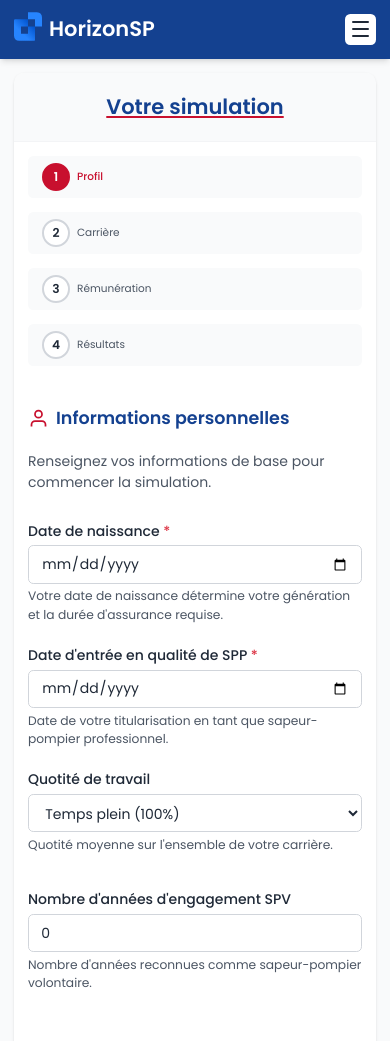
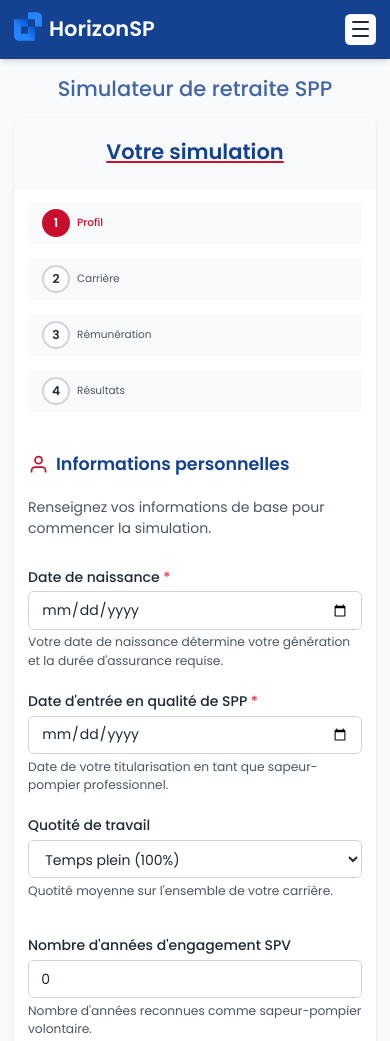
Before and after one commit to emifrog/Horizon, a plain HTML site: page index.html in a window 390 px wide. Shown: the top 1041 px of the page. Drawn offline with Linux system fonts and the light colour scheme.

Commit message:
ajout title

```diff
--- a/css/main.css
+++ b/css/main.css
@@ -307,6 +307,10 @@ a:hover {
   margin: 0 auto;
 }
 
+.mobile-subtitle {
+  display: none;
+}
+
 .footer {
   background-color: var(--color-secondary);
   border-top: var(--border-width) solid var(--color-border);
@@ -592,6 +596,16 @@ a:hover {
     display: none;
   }
 
+  .mobile-subtitle {
+    display: block;
+    text-align: center;
+    color: var(--color-secondary);
+    font-size: var(--font-size-2xl);
+    font-weight: var(--font-weight-medium);
+    margin: 0 0 var(--spacing-md);
+    opacity: 0.8;
+  }
+
   h1 { font-size: var(--font-size-xl); }
   h2 { font-size: var(--font-size-lg); }
   h3 { font-size: var(--font-size-base); }
--- a/index.html
+++ b/index.html
@@ -97,6 +97,8 @@
     <!-- Contenu principal -->
     <main class="main">
       <div class="container">
+        <p class="mobile-subtitle">Simulateur de retraite SPP</p>
+
         <div class="simulator">
           <!-- Section formulaire -->
           <section class="simulator__form-section">
```
